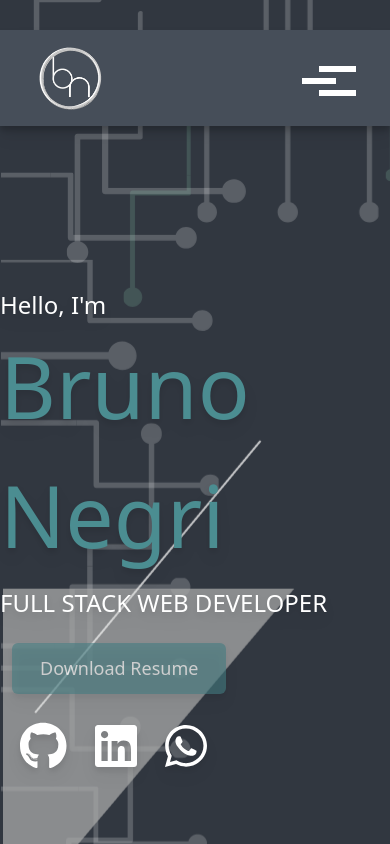
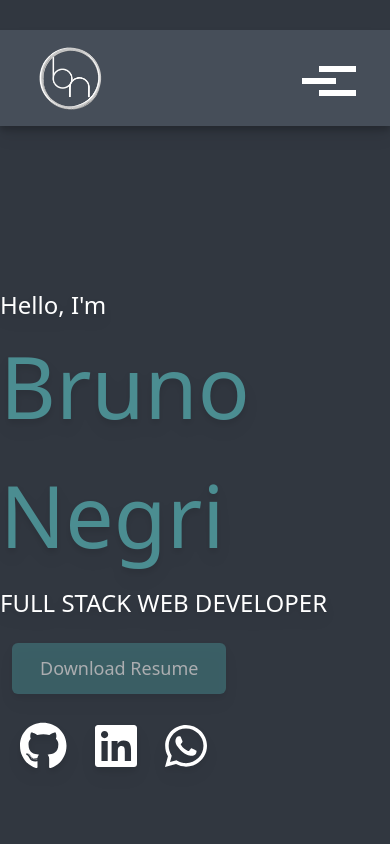
Before and after one commit to brunonegri/Portfolio-v2.0, a React (Create React App) app: page / in a window 390 px wide. Shown: the top 844 px of the page. Built offline with nearby package versions, Linux system fonts and the light colour scheme.

Commit message:
style: setting bg mobile

```diff
--- a/src/components/newHeader.jsx
+++ b/src/components/newHeader.jsx
@@ -23,7 +23,7 @@ function NewHeader () {
 				<button className={`sm:hidden ${active ? 'icon iconActive' : 'icon'}`} onClick={handleToggle}>
 					<div className='hamburguer hamburgerIcon'></div>
 				</button>
-				<nav className= {`sm:flex lg:w-auto  backdrop-blur-md text-white ${active ? 'inset-y-0 right-[1px] top-[-30px] h-[4000px] w-56 bg-black/80 absolute h-full' : 'hidden'}`}>
+				<nav className= {`sm:flex lg:w-auto  backdrop-blur-md text-white ${active ? 'transition-all duration-500 inset-y-0 right-[1px] top-[-30px] h-[4000px] w-56 bg-black/80 absolute h-full' : 'hidden'}`}>
 					<a href='/' onClick={ e=>{
 						const home = document.getElementById('HOME')
 						e.preventDefault()
--- a/src/index.css
+++ b/src/index.css
@@ -15,6 +15,13 @@ body {
     background-size: cover;
     min-width: 100%;
     min-height: 100%;
+}
+
+@media only screen and (max-width: 639px) {
+  body {
+    /* background: url('./data/images/BackgroundMobile.png'); */
+    background: #313740;
+  }
 }
 
 .svghover:hover {
```
Also changed, not shown: src/data/images/BackgroundMobile.png (added).
